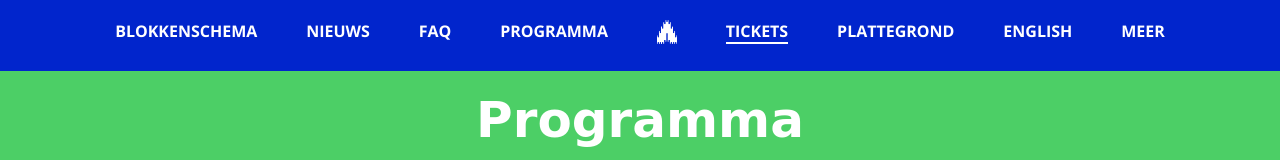
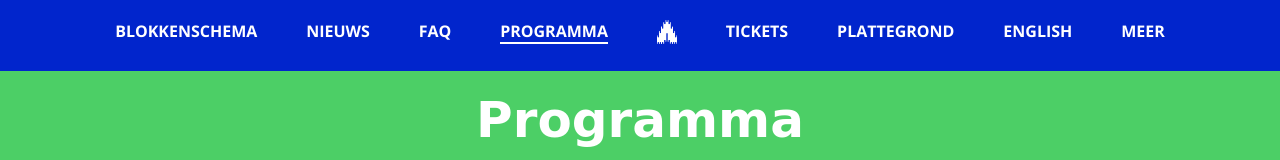
Before and after one commit to kimbakker/frontend, a plain HTML site: page programma.html in a window 1280 px wide. Shown: the top 160 px of the page. Drawn offline with nearby package versions, Linux system fonts and the light colour scheme; a web font is replaced by a local one.

Commit message:
Add files via upload

```diff
--- a/programma.html
+++ b/programma.html
@@ -20,9 +20,9 @@
                 <li><a href="#">Blokkenschema</a></li>
                 <li><a href="#">Nieuws</a></li>
                 <li><a href="#">FAQ</a></li>
-                <li><a href="programma.html">Programma</a></li>
+                <li><a href="programma.html" class="active-item">Programma</a></li>
                 <li><a href="index.html"><img src="images/logo.png" alt="logo Lowlands link naar homepage" class="logo-nav"></a></li>
-                <li><a href="tickets.html" class="active-item">Tickets</a></li>
+                <li><a href="tickets.html">Tickets</a></li>
                 <li><a href="#">Plattegrond</a></li>
                 <li><a href="#">English</a></li>
                 <li><a href="#">Meer</a></li>
```
Also changed, not shown: artiest-twenty.html (+2 -2 lines), index.html (+1 -1 lines), ingestuurd.html (+1 -1 lines).
